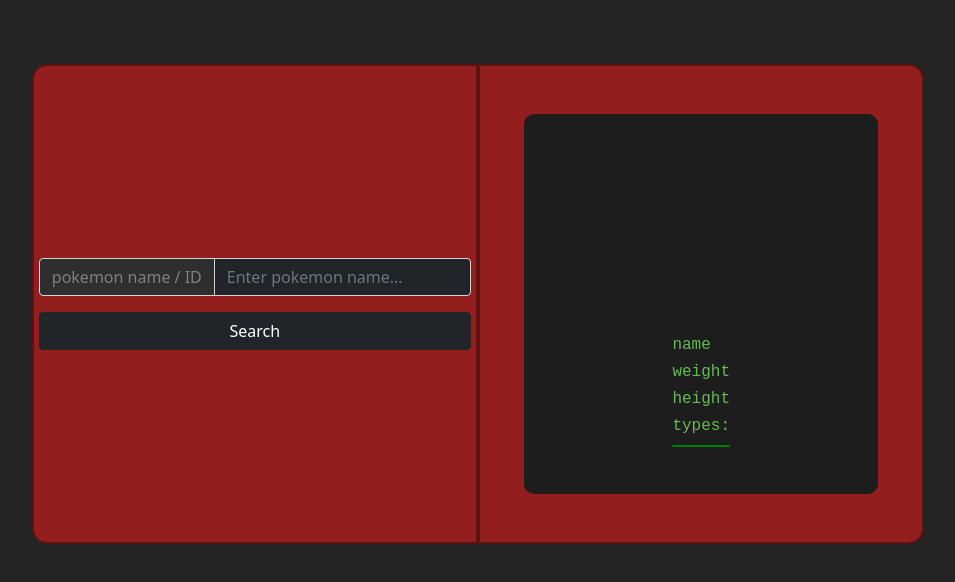
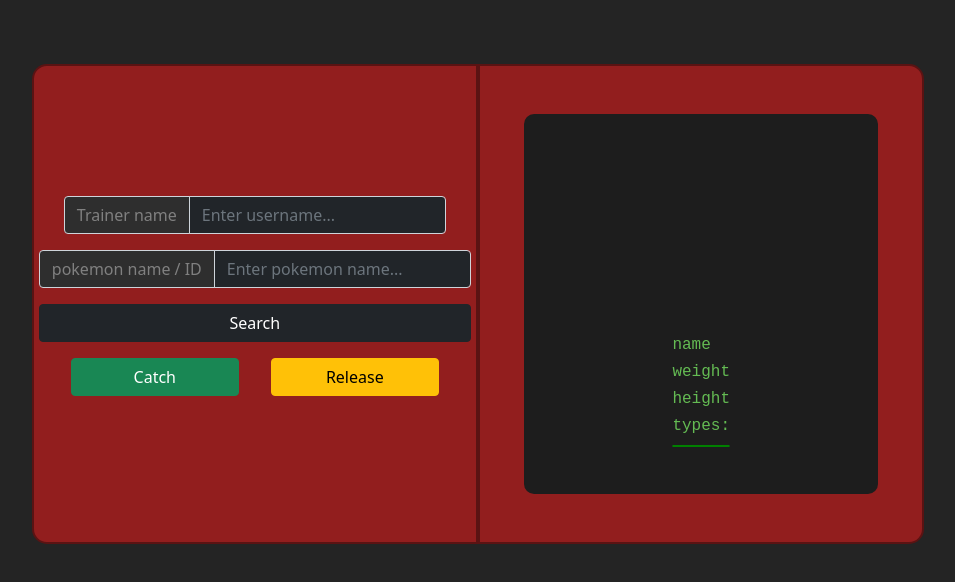
Before and after one commit to strauss02/pokedex, a plain HTML site: page src/index.html in a window 1280 px wide. Shown: the whole page, without its empty margins (162-1117 px from the left). Drawn offline with nearby package versions, Linux system fonts and the light colour scheme.

Commit message:
add elements

```diff
--- a/src/index.html
+++ b/src/index.html
@@ -28,6 +28,14 @@
     <main>
         <div class="container">
         <div class="left">
+            <div class="username-input-box">
+                <div class="input-group .bg-dark mb-3">
+                    <span class="input-group-text " id="inputGroup-sizing-default">Trainer name</span>
+                    <input type="text" class="bg-dark username-input form-control" aria-label="Sizing example input"
+                        placeholder="Enter username..." aria-describedby="inputGroup-sizing-default">
+                </div>
+            </div>
+
             <div class="input-box">
                 <div class="input-group .bg-dark mb-3">
                     <span class="input-group-text " id="inputGroup-sizing-default">pokemon name / ID</span>
@@ -35,6 +43,10 @@
                         aria-describedby="inputGroup-sizing-default">
                 </div>
                     <button type="button" class="search-btn btn btn-dark">Search</button>
+                    <div class="pokemon-catching-container">
+                        <button type="button" class="catch-button btn btn-success">Catch</button>
+                        <button type="button" class="release-button btn btn-warning">Release</button>
+                    </div>
             </div>
         </div>
         <div class="right">
--- a/src/styles.css
+++ b/src/styles.css
@@ -70,6 +70,7 @@
 .left {
   display: flex;
   justify-content: center;
+  flex-direction: column;
   align-items: center;
   border-radius: 15px 0px 0px 15px;
 }
@@ -102,6 +103,18 @@
   color: white;
   background-color: rgba(255, 255, 255, 0.116);
   cursor: pointer;
+}
+
+.pokemon-catching-container {
+  margin: 1rem;
+  display: flex;
+  justify-content: center;
+}
+
+.catch-button,
+.release-button {
+  width: 50%;
+  margin: 0 1rem;
 }
 
 /*  */
```
